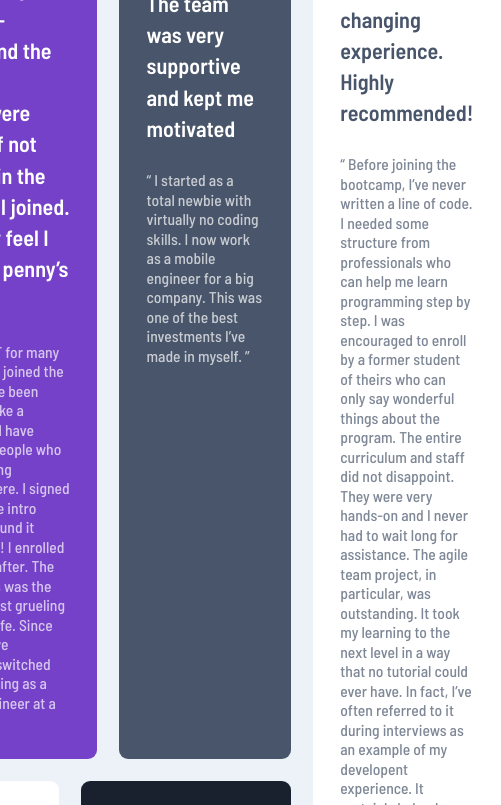
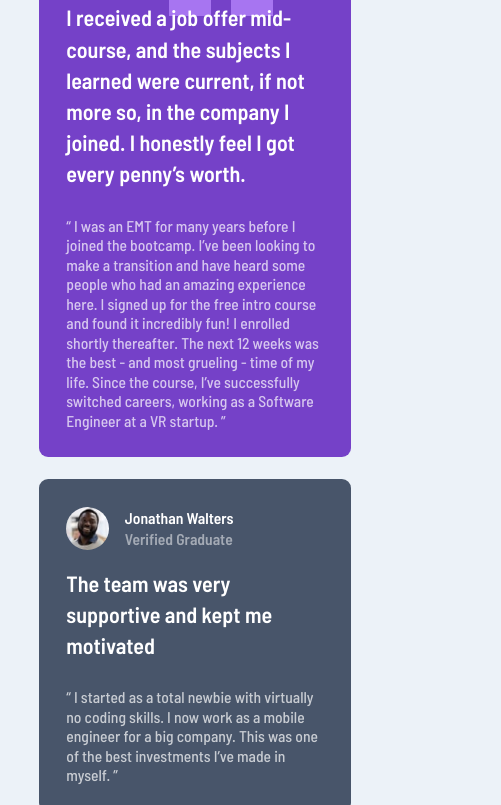
Before and after one commit to thalesAlves758/testimonials-grid-section, a website: page index.html in a window 390 px wide. Shown: the part 125-930 px from the top of the page, 501 px wide, since content can reach past the window. Drawn offline with nearby package versions, Linux system fonts and the light colour scheme; files that its build step writes are made by us from their sources.

Commit message:
add media queries

```diff
--- a/src/sass/style.scss
+++ b/src/sass/style.scss
@@ -20,6 +20,7 @@ body {
 }
 
 main {
+  padding: 3rem 3rem 1rem 3rem;
   flex: 1 0 200px;
   display: flex;
   justify-content: center;
@@ -126,3 +127,21 @@ article {
     text-decoration: none;
   }
 }
+
+@media (max-width: 1030px) {
+  .articles {
+    grid-template-columns: repeat(2, 1fr);
+    grid-template-areas:
+      "mainArticle mainArticle"
+      "secondaryArticle asideArticle"
+      "normalArticle asideArticle"
+      "tertiaryArticle tertiaryArticle";
+  }
+}
+
+@media (max-width: 563px) {
+  .articles {
+    display: flex;
+    flex-direction: column;
+  }
+}
```
